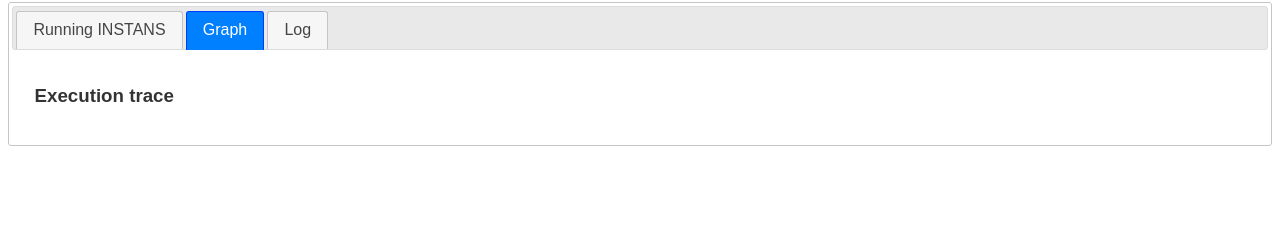
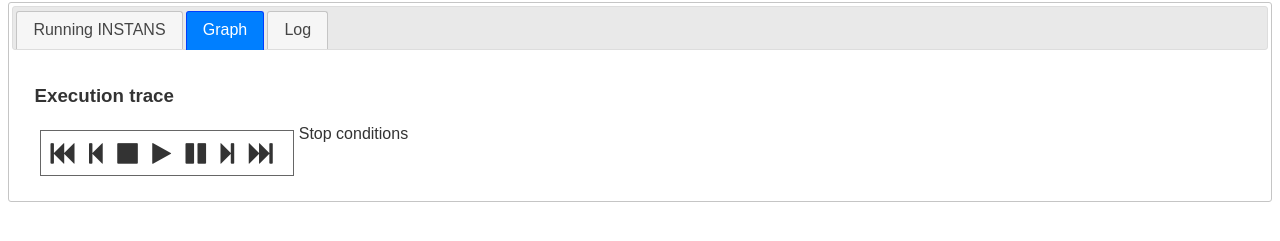
Before and after one commit to aaltodsg/webinstans, a plain HTML site: page client/webinstans.html in a window 1280 px wide. Both pictures are taken after a click on the tab "Graph". Shown: the part 65-306 px from the top of the page. Drawn offline with nearby package versions, Linux system fonts and the light colour scheme.

Commit message:
Started adding stop conditions

```diff
--- a/client/webinstans.css
+++ b/client/webinstans.css
@@ -7,17 +7,26 @@
 /*     width: 100%; */
 /*     margin: 0 auto; */
 /* } */
+/* #traceControl { */
+/*     float: left; */
+/* } */
+/* .paragraph { */
+/*     float: left; */
+/* } */
 #player {
-    display: none;
+    display: inline-block;
     border: 3px solid #666;
     width: 20%;
-    /* float: left; */
+    float: left;
     margin: 5px;
     padding: 5px;
     border: 0.5px solid #666;
     /* position: relative; */
     /* top: 50%; */
     /* overflow: auto; */
+}
+#stopConditions {
+    display: inline-block;
 }
 /* #commands { */
 /*     /\* border: 3px solid #666; *\/ */
@@ -72,8 +81,10 @@
 #vars {
     display: none;
 }
-/* #graph { */
-/*     display: none; */
+#graph {
+    clear: both;
+    display: block;
+    position: relative;
 /*     /\* background: #ccc none repeat scroll 0 0; *\/ */
 /*     /\* border: 3px solid #666; *\/ */
 /*     margin: 5px; */
@@ -81,7 +92,7 @@
 /*     position: relative; */
 /*     /\* <!-- overflow: auto; --> *\/ */
 /*     visibility: hidden; */
-/* } */
+}
 
 .trace {
     font-family: monospace;
--- a/client/webinstans.html
+++ b/client/webinstans.html
@@ -54,6 +54,9 @@
   <i id="stepForwardButton" class="fa fa-step-forward playerCommand" style="font-size:24px"></i>
   <i id="endButton" class="fa fa-fast-forward playerCommand" style="font-size:24px"></i>
 </div>
+<div id="stopConditions">
+Stop conditions
+</div>
 <div id="graph"></div>
 <div id="edgeTraverseInfo"></div>
 </div>
```
